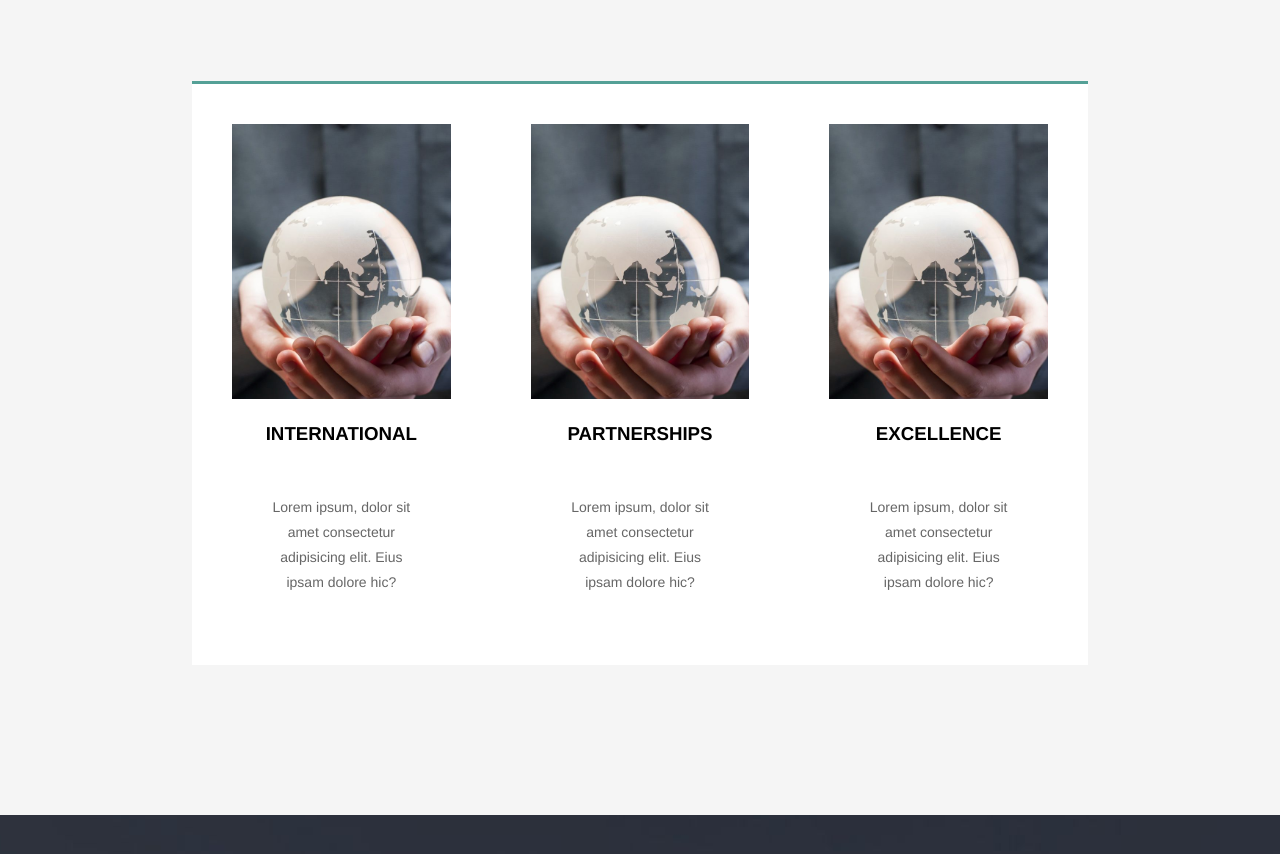
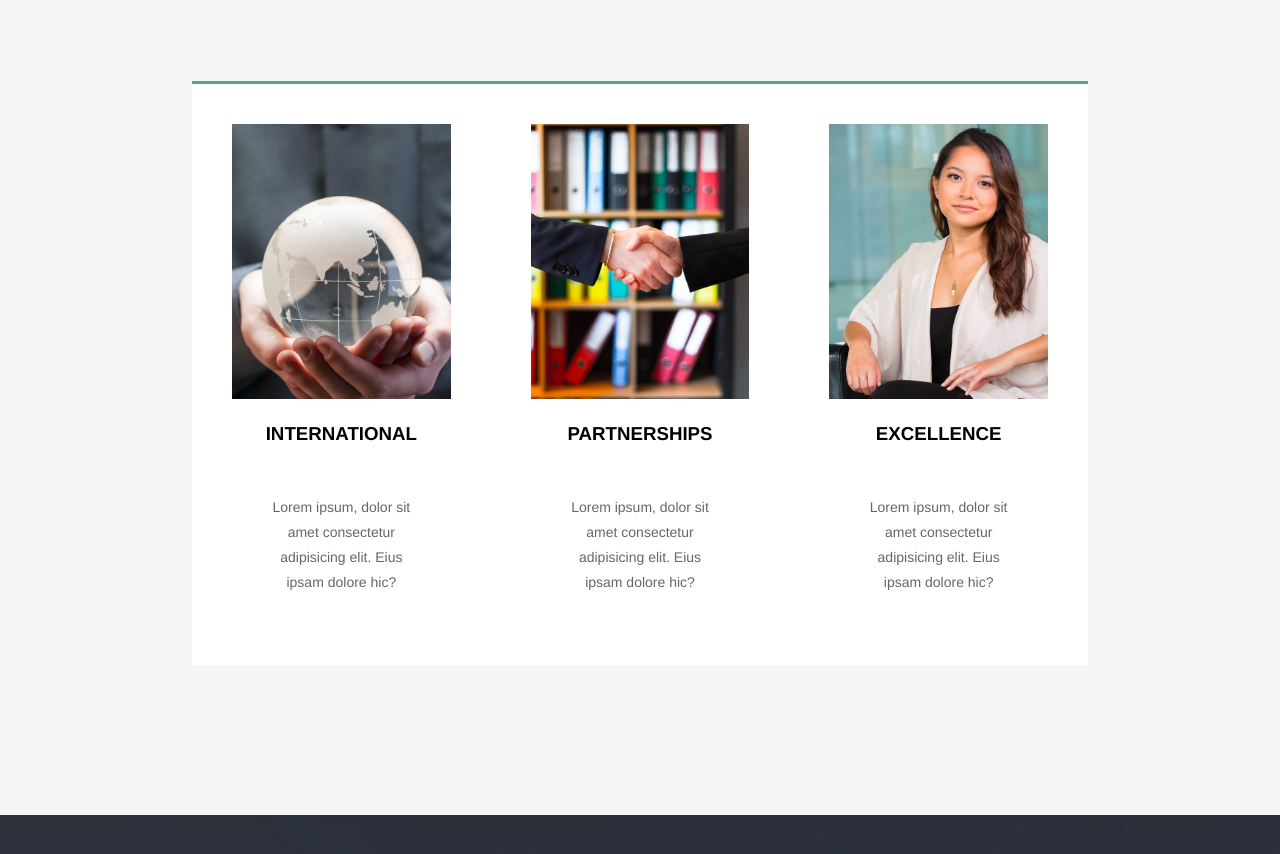
Before and after one commit to AlessandroFulco/proj-html-vuejs, a Vue app: page / in a window 1280 px wide. Shown: the part 3460-4314 px from the top of the page. Built offline with nearby package versions, Linux system fonts and the light colour scheme.

Commit message:
main fix

```diff
--- a/src/App.vue
+++ b/src/App.vue
@@ -242,7 +242,7 @@
         </section>
 
         <section>
-          <img src="./assets/images/law_7.jpg" alt="Internation">
+          <img src="./assets/images/law_8.jpg" alt="Internation">
           <h3>
             PARTNERSHIPS
           </h3>
@@ -252,7 +252,7 @@
         </section>
 
         <section>
-          <img src="./assets/images/law_7.jpg" alt="Internation">
+          <img src="./assets/images/law_3.jpg" alt="Internation">
           <h3>
             EXCELLENCE
           </h3>
```
